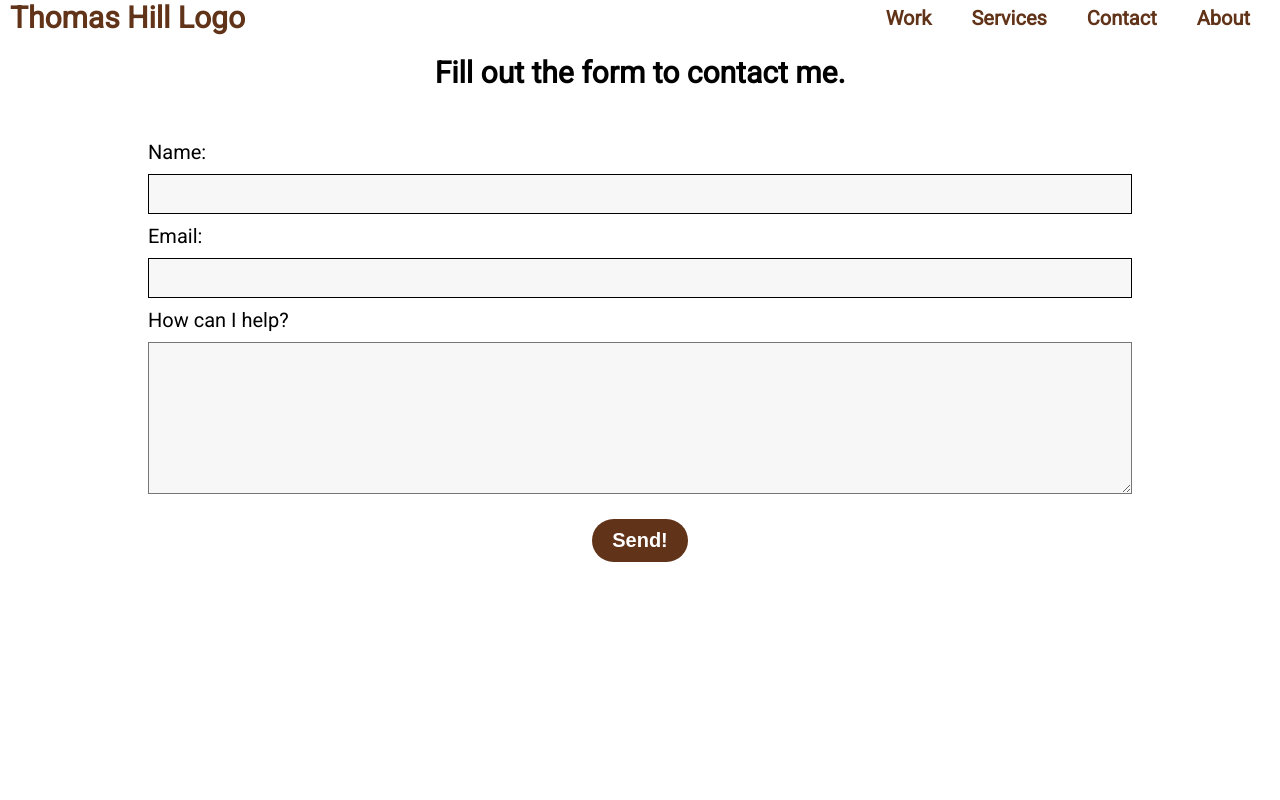
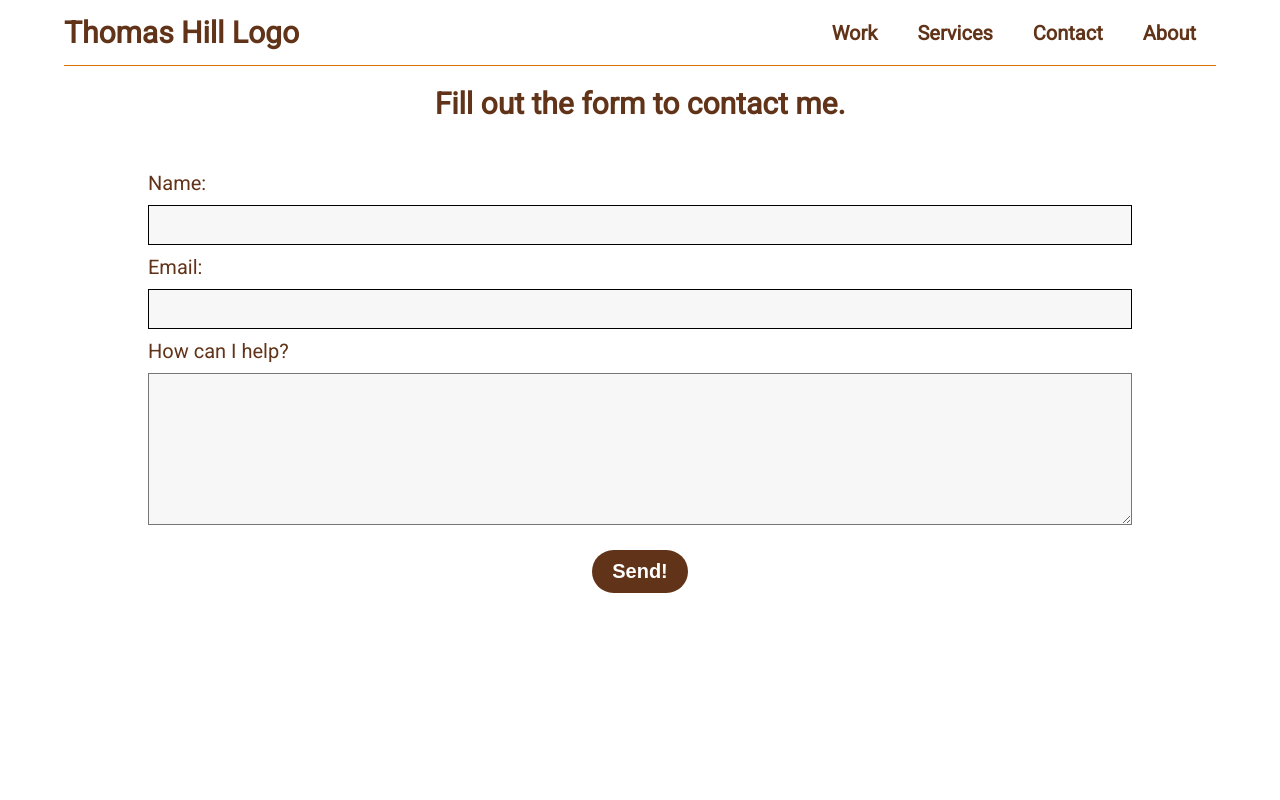
Before and after one commit to thejefwright/thomashill, a Gatsby site: page /contact in a window 1280 px wide. Shown: the top 800 px of the page. Built offline with nearby package versions, Linux system fonts and the light colour scheme; Gatsby itself is replaced by a stand-in of ours.

Commit message:
adding media queries to header and fixing styling on footer

```diff
--- a/src/components/Footer.js
+++ b/src/components/Footer.js
@@ -6,6 +6,7 @@ const FooterStyles = styled.div`
   margin-bottom: 1rem;
   border-top: 1px solid var(--primary);
   ul {
+    width: 100%;
     display: flex;
     justify-content: space-evenly;
     list-style: none;
@@ -35,7 +36,6 @@ export default function Footer() {
         <li>
           <a href="tel:2078078527">Call: (207) 555-5555</a>{' '}
         </li>
-        <li></li>
       </ul>
       <p>&copy; Thomas Hill Garden Design {new Date().getFullYear()}</p>
     </FooterStyles>
--- a/src/components/Header.js
+++ b/src/components/Header.js
@@ -5,17 +5,26 @@ import Hamburger from './Hamburger';
 import Nav from './Nav';
 
 const HeaderStyles = styled.div`
+  width: 90%;
+  margin: 0 auto;
   padding: 0 1rem;
   display: flex;
   align-items: center;
   justify-content: space-between;
   font-weight: 600;
-
+  border-bottom: 1px solid var(--second);
+  transition: all 0.3s;
   h1 {
     color: var(--primary);
   }
   .link {
     text-decoration: none;
+  }
+  @media (max-width: 500px) {
+    width: 100%;
+  }
+  @media (min-width: 800px) {
+    padding: 1.5rem 0;
   }
 `;
 
--- a/src/components/Nav.js
+++ b/src/components/Nav.js
@@ -13,7 +13,7 @@ const NavStyles = styled.ul`
     padding: 0 2rem;
   }
 
-  @media (max-width: 800px) {
+  @media (max-width: 799px) {
     .link {
       display: none;
     }
--- a/src/pages/contact.js
+++ b/src/pages/contact.js
@@ -6,6 +6,7 @@ const ContactStyles = styled.div`
   height: 100vh;
   text-align: center;
   margin: auto;
+  color: var(--primary);
   h1 {
     margin: 2rem 0;
   }
```
